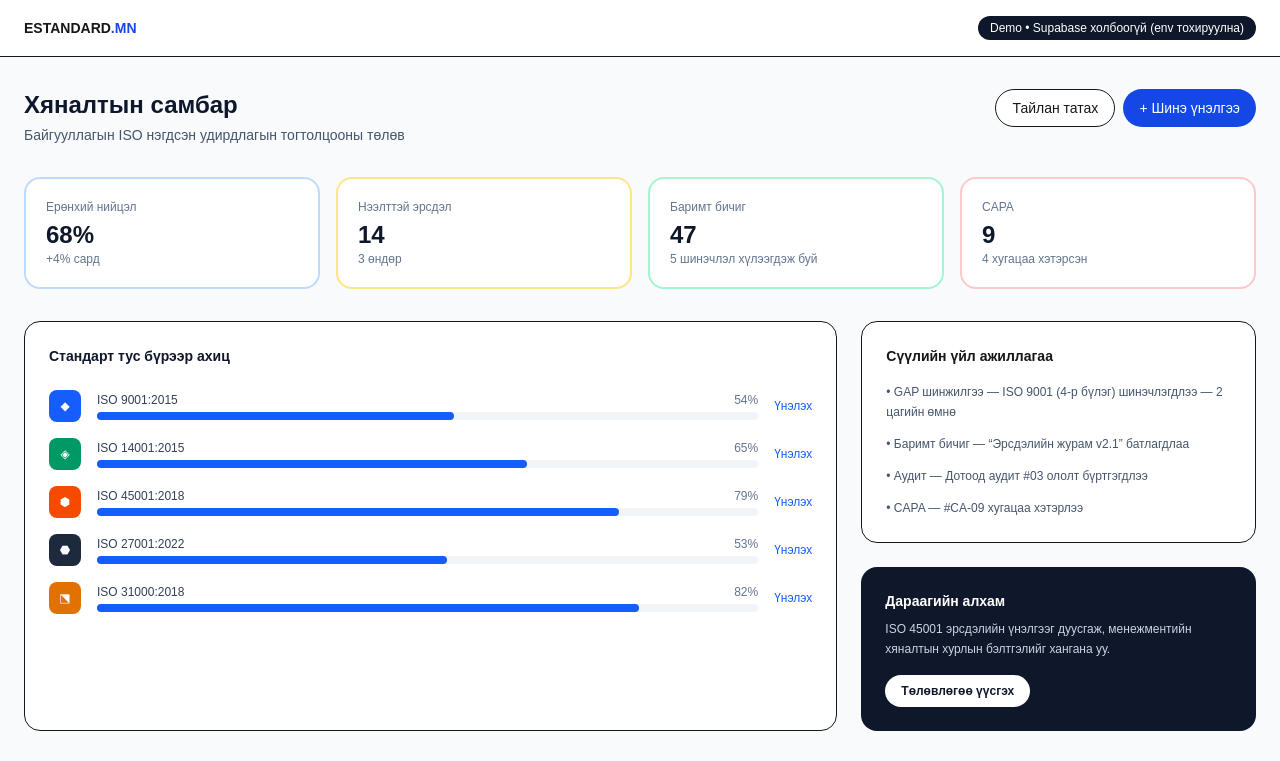
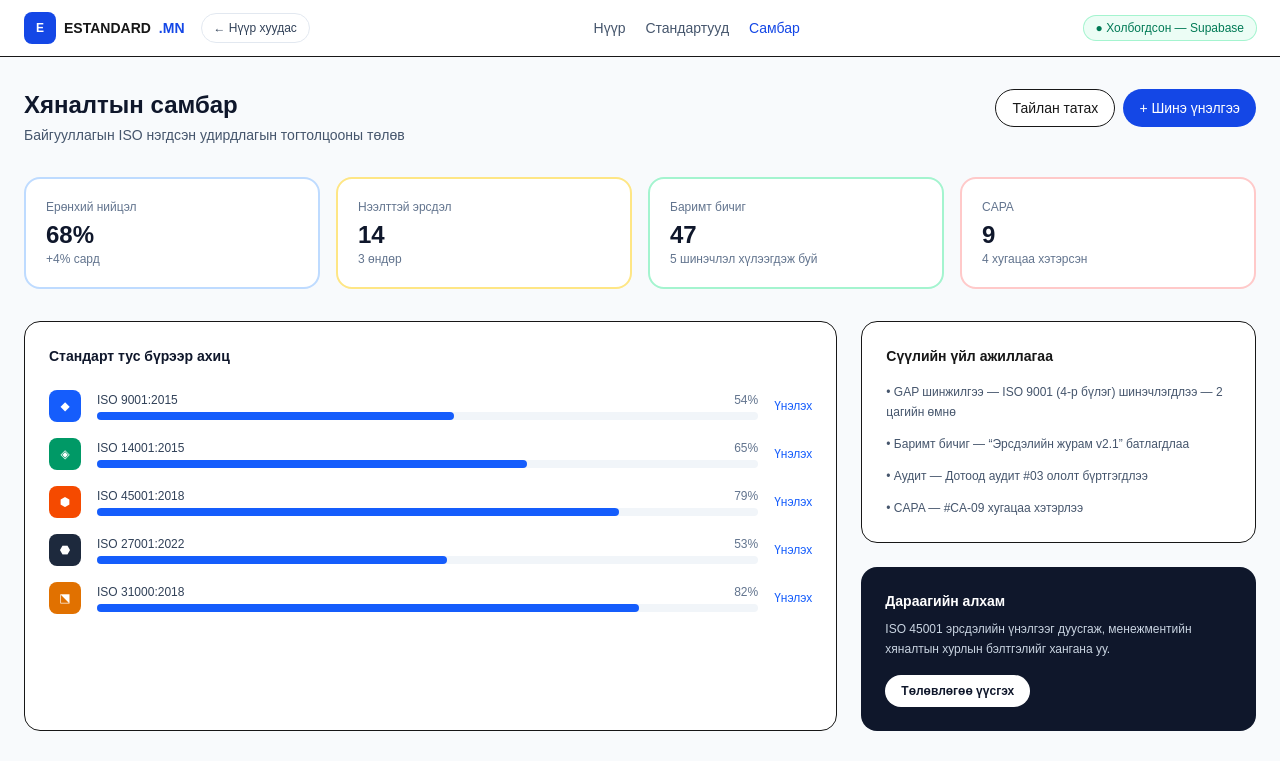
Before and after one commit to corporation0214-hue/estandard, a Next.js app: page /dashboard in a window 1280 px wide. Shown: the top 761 px of the page. Built offline with nearby package versions, Linux system fonts and the light colour scheme.

Commit message:
fix: dashboard header — add homepage back link + connected badge

```diff
--- a/src/app/dashboard/page.tsx
+++ b/src/app/dashboard/page.tsx
@@ -4,14 +4,42 @@ import { STANDARDS } from "@/lib/standards";
 export default function DashboardPage() {
   return (
     <div className="min-h-screen bg-slate-50">
-      <header className="border-b bg-white">
+      <header className="sticky top-0 z-50 border-b bg-white/90 backdrop-blur">
         <div className="mx-auto flex h-14 max-w-7xl items-center justify-between px-6">
-          <Link href="/" className="text-sm font-bold">
-            ESTANDARD<span className="text-blue-700">.MN</span>
-          </Link>
-          <span className="rounded-full bg-slate-900 px-3 py-1 text-xs text-white">
-            Demo • Supabase холбоогүй (env тохируулна)
-          </span>
+          <div className="flex items-center gap-4">
+            <Link href="/" className="flex items-center gap-2 text-sm font-bold">
+              <span className="flex h-8 w-8 items-center justify-center rounded-lg bg-blue-700 text-xs font-bold text-white">
+                E
+              </span>
+              ESTANDARD<span className="text-blue-700">.MN</span>
+            </Link>
+            <Link
+              href="/"
+              className="hidden items-center gap-1 rounded-full border border-slate-200 bg-white px-3 py-1.5 text-xs font-medium text-slate-700 hover:bg-slate-50 md:inline-flex"
+            >
+              ← Нүүр хуудас
+            </Link>
+          </div>
+          <nav className="hidden items-center gap-5 text-sm md:flex">
+            <Link href="/" className="text-slate-600 hover:text-slate-900">
+              Нүүр
+            </Link>
+            <Link href="/standards" className="text-slate-600 hover:text-slate-900">
+              Стандартууд
+            </Link>
+            <span className="font-medium text-blue-700">Самбар</span>
+          </nav>
+          <div className="flex items-center gap-2">
+            <span className="hidden items-center gap-1 rounded-full bg-emerald-50 px-3 py-1 text-xs font-medium text-emerald-700 ring-1 ring-emerald-200 md:inline-flex">
+              ● Холбогдсон — Supabase
+            </span>
+            <Link
+              href="/"
+              className="rounded-full bg-slate-900 px-4 py-1.5 text-xs font-medium text-white hover:bg-slate-800 md:hidden"
+            >
+              ← Нүүр
+            </Link>
+          </div>
         </div>
       </header>
 
```
